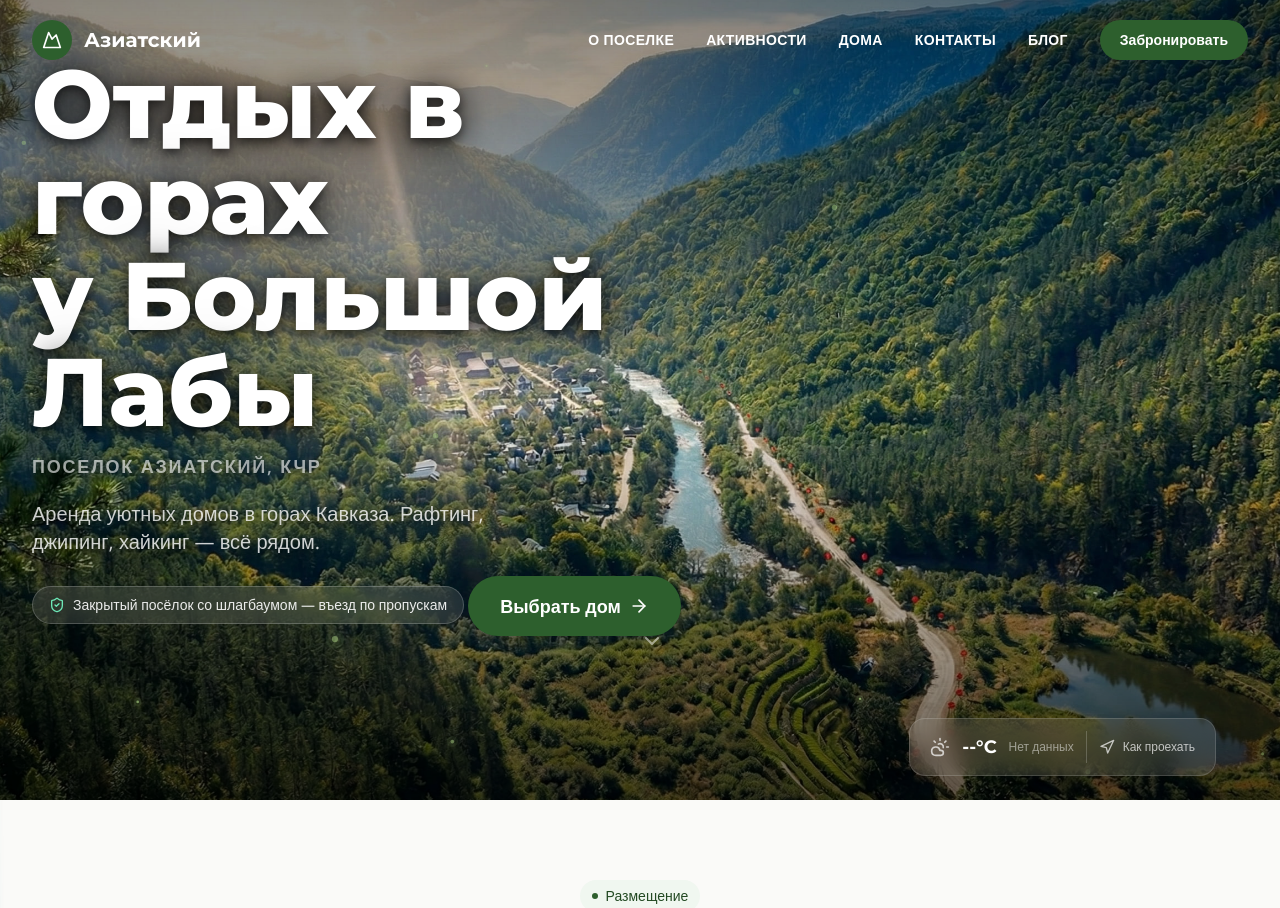
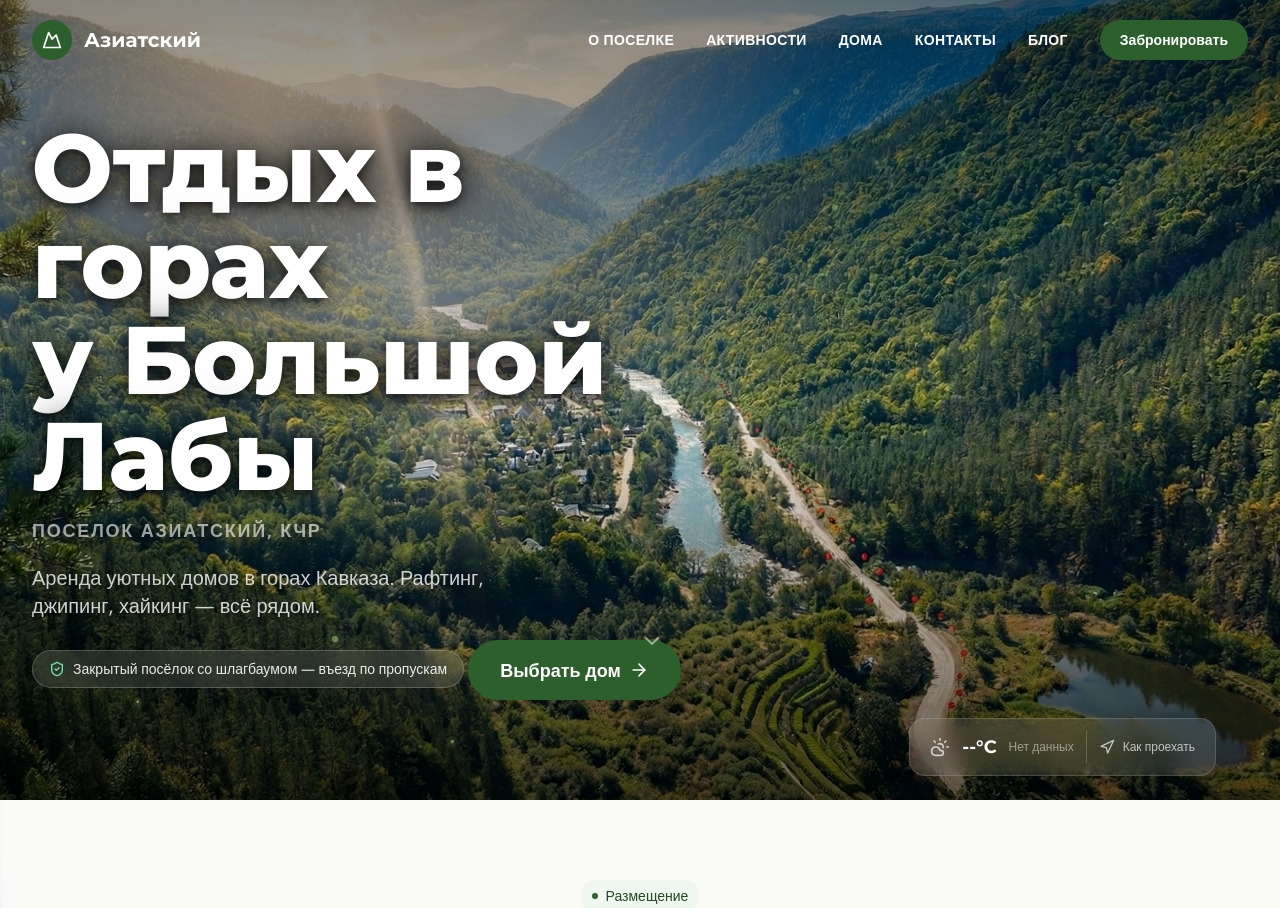
Before and after one commit to kmvit/aziatski, a Django app: page / in a window 1280 px wide. Shown: the top 908 px of the page. Run offline with Django 5.2, Linux system fonts and the light colour scheme; data comes from the database, SQL or seed files in the repository; data that the repository does not hold is empty; parts of the project's set-up code (start-up, migrations or seed data) failed here and were passed over; some libraries are stand-ins or nearby versions.

Commit message:
Выходные

```diff
--- a/templates/index.html
+++ b/templates/index.html
@@ -77,7 +77,7 @@
     <div class="absolute inset-0 bg-gradient-to-t from-black/60 via-transparent to-transparent pointer-events-none"></div>
 
     <!-- Left-aligned hero text like resort-arkhyz -->
-    <div class="absolute inset-0 z-10 flex items-end pt-28 pb-48 sm:pb-36">
+    <div class="absolute inset-0 z-10 flex items-end pb-48 sm:pb-36 lg:pb-20">
         <div class="max-w-7xl mx-auto px-4 sm:px-6 lg:px-8 w-full">
             <div class="max-w-2xl">
                 <h1 class="font-display text-5xl sm:text-7xl lg:text-8xl font-extrabold text-white leading-[0.9] mb-3 hero-text-shadow">
```
